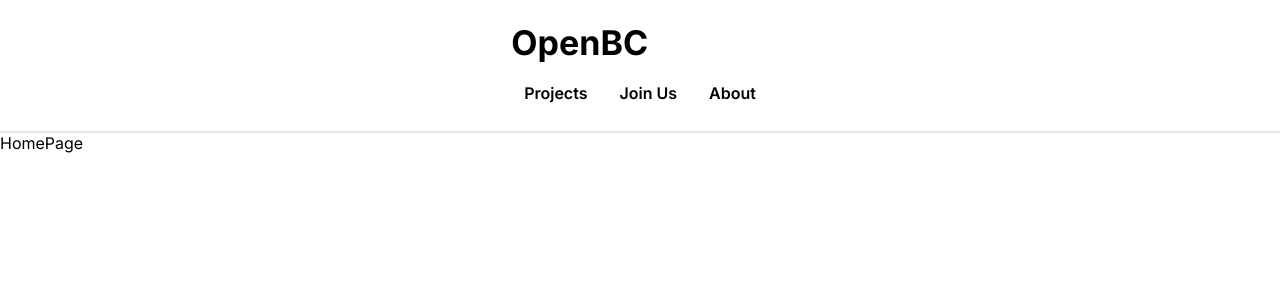
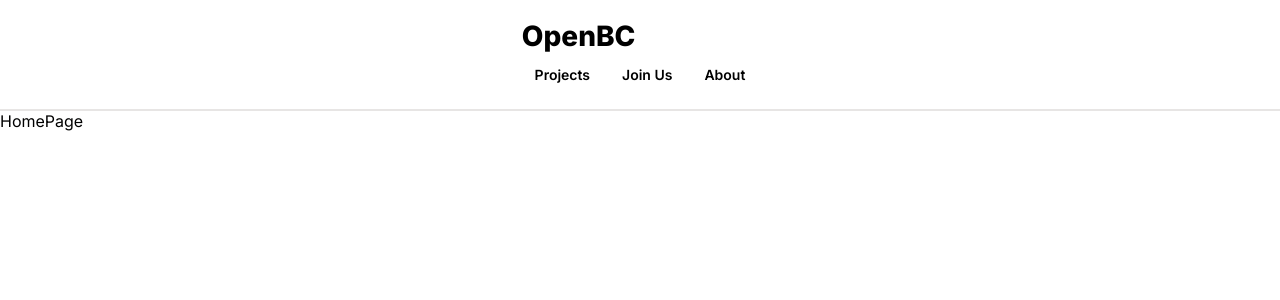
Before and after one commit to OpenBCca/openbc-web, a Next.js app: page / in a window 1280 px wide. Shown: the top 300 px of the page. Built offline with nearby package versions, Linux system fonts and the light colour scheme.

Commit message:
remove tailwind

```diff
--- a/src/components/Header/Header.tsx
+++ b/src/components/Header/Header.tsx
@@ -4,6 +4,7 @@ interface Props {}
 
 const style = {
   link: {
+    fontSize: 14,
     cursor: 'pointer',
     borderRadius: '6px',
     paddingX: '0.8rem',
@@ -28,16 +29,16 @@ function Header({}: Props) {
         width: '100vw',
         display: 'flex',
         justifyContent: 'center',
-        paddingY: '1.4rem',
         borderBottom: 2,
+        paddingY: '1.2rem',
         borderColor: '#e7e5e4',
       }}
     >
-      <Box sx={{ display: 'flex', flexDirection: 'column', rowGap: '0.8rem' }}>
+      <Box sx={{ display: 'flex', flexDirection: 'column', rowGap: '0.4rem' }}>
         <Box
           sx={{
-            fontSize: 34,
-            fontWeight: '700',
+            fontSize: 28,
+            fontWeight: '800',
           }}
         >
           OpenBC
--- a/src/components/Header/Navbar.tsx
+++ /dev/null
@@ -1,5 +0,0 @@
-interface Props {}
-function Navbar({}: Props) {
-  return <div>Navbar</div>
-}
-export default Navbar
```
